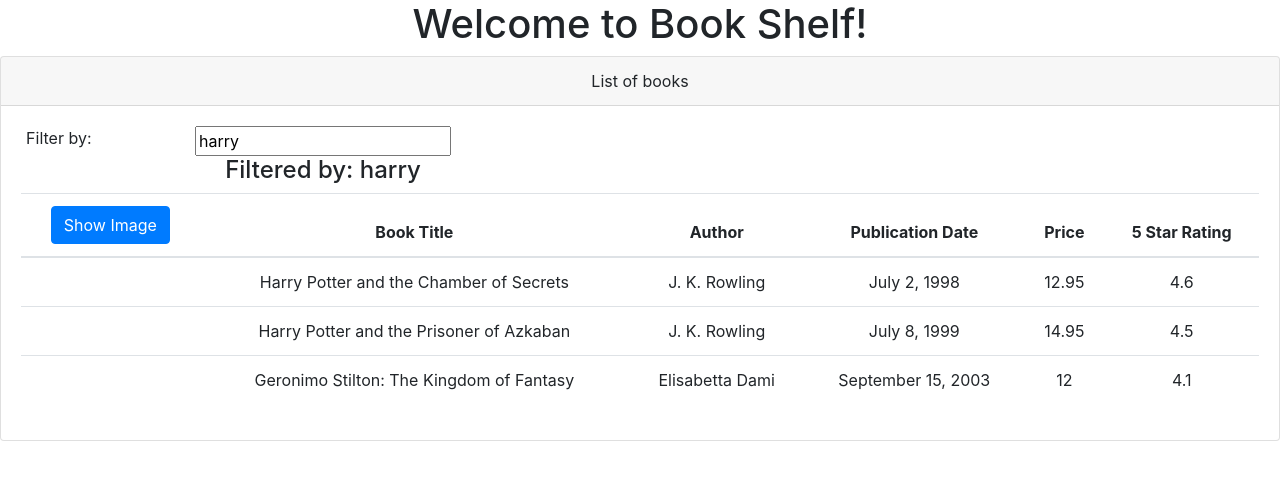
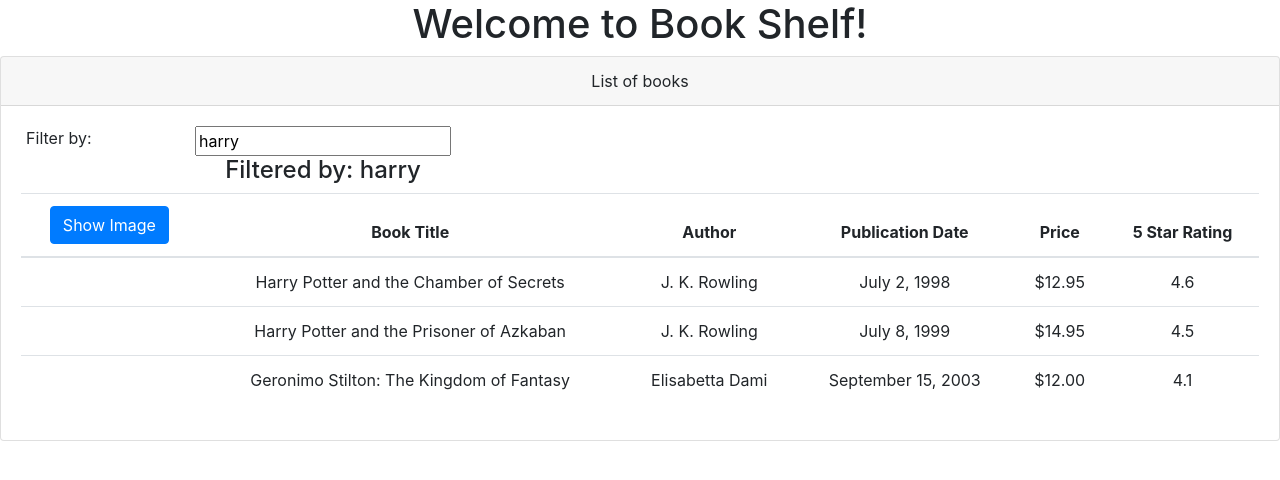
Before and after one commit to GowriKrishnamurthy/BookShelf, an Angular app: page / in a window 1280 px wide. Shown: the top 480 px of the page. Built offline with nearby package versions, Linux system fonts and the light colour scheme.

Commit message:
Angular pipe for currency

```diff
--- a/src/app/books/book-list/book-list.component.html
+++ b/src/app/books/book-list/book-list.component.html
@@ -50,7 +50,7 @@
                         <td>{{ book.bookTitle }}</td>
                         <td>{{ book.author }}</td>
                         <td>{{ book.PublicationDate }}</td>
-                        <td>{{ book.price }}</td>
+                        <td>{{ book.price  | currency:'USD':'symbol':'1.2-2' }}</td>
                         <td>{{book.starRating}}</td>
                     </tr>
                 </tbody>
```
